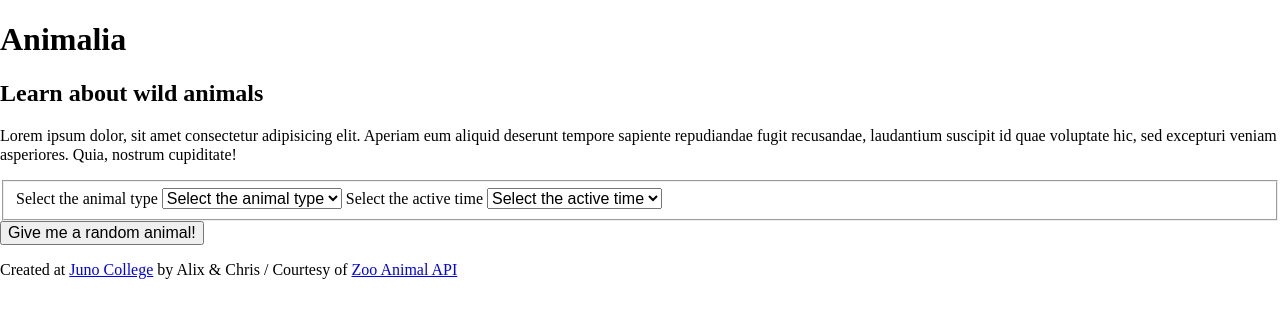
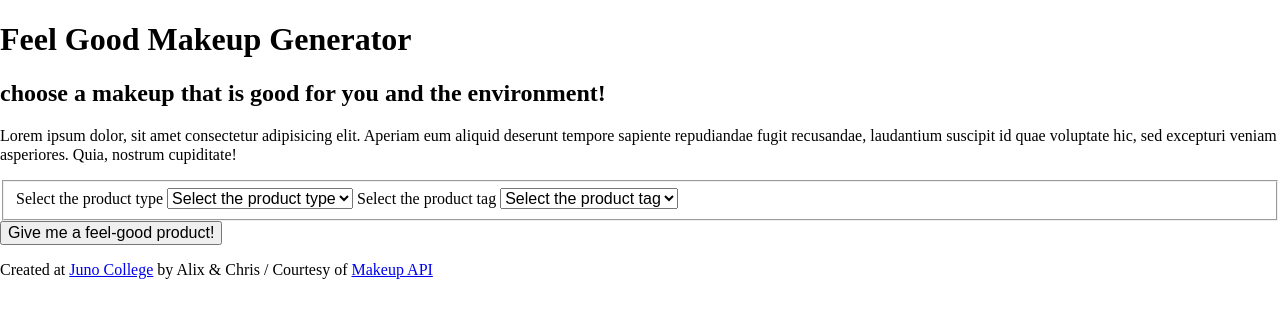
Before and after one commit to cohort42-project2-alix-chris/feel-good-makeup-generator, a plain HTML site: page index.html in a window 1280 px wide. Drawn offline with Linux system fonts and the light colour scheme; no server answers.

Commit message:
new content in HTML using new API

```diff
--- a/index.html
+++ b/index.html
@@ -4,14 +4,14 @@
     <meta charset="UTF-8">
     <meta http-equiv="X-UA-Compatible" content="IE=edge">
     <meta name="viewport" content="width=device-width, initial-scale=1.0">
-    <title>Make Up</title>
+    <title>Feel Good Makeup Generator</title>
     <link rel="stylesheet" href="./styles/style.css">
 </head>
 <body>
 
     <header>
-        <h1>Animalia</h1>
-        <h2>Learn about wild animals</h2>
+        <h1>Feel Good Makeup Generator</h1>
+        <h2>choose a makeup that is good for you and the environment!</h2>
     </header>
 
     <main>
@@ -26,27 +26,33 @@
 
                 <fieldset>
 
-                    <label for="animal-type">Select the animal type</label>
-                    <select name="animal-type" id="animal-type">
-                        <option value="" disabled selected>Select the animal type</option>
-                        <option value="amphibian">Amphibian</option>
-                        <option value="bird">Bird</option>
-                        <option value="fish">Fish</option>
-                        <option value="mammal">Mammal</option>
-                        <option value="marsupial">Marsupial</option>
-                        <option value="reptile">Reptile</option>
+                    <label for="product-type">Select the product type</label>
+                    <select name="product-type" id="product-type">
+                        <option value="" disabled selected>Select the product type</option>
+                        <option value="blush">Blush</option>
+                        <option value="bronzer">Bronzer</option>
+                        <option value="eyebrow">Eyebrow</option>
+                        <option value="eyeliner">Eyeliner</option>
+                        <option value="eyeshadow">Eyeshadow</option>
+                        <option value="foundation">Foundation</option>
+                        <option value="lipliner">Lipliner</option>
+                        <option value="lipstick">Lipstick</option>
+                        <option value="mascara">Mascara</option>
+                        <option value="nailpolish">Nailpolish</option>
                     </select>
 
-                    <label for="active-time">Select the active time</label>
-                    <select name="active-time" id="active-time">
-                        <option value="" disabled selected>Select the active time</option>
-                        <option value="diurnal">Diurnal</option>
-                        <option value="nocturnal">Nocturnal</option>
+                    <label for="product-tag">Select the product tag</label>
+                    <select name="product-tag" id="product-tag">
+                        <option value="" disabled selected>Select the product tag</option>
+                        <option value="organic">Organic</option>
+                        <option value="cruelty-free">Cruelty free</option>
+                        <option value="vegan">Vegan</option>
+                        <option value="hypoallergenic">Hypoallergenic</option>
                     </select>
 
                 </fieldset>
 
-                <button type="submit">Give me a random animal!</button>
+                <button type="submit">Give me a feel-good product!</button>
 
             </form>
         </section>
@@ -80,7 +86,7 @@
     </main>
 
     <footer>
-        <p>Created at <a href="https://junocollege.com/" target="_blank">Juno College</a> by Alix & Chris / Courtesy of <a href="http://zoo-animal-api.herokuapp.com/" target="_blank">Zoo Animal API</a></p>
+        <p>Created at <a href="https://junocollege.com/" target="_blank">Juno College</a> by Alix & Chris / Courtesy of <a href="https://makeup-api.herokuapp.com/" target="_blank">Makeup API</a></p>
     </footer>
 
     <script src="./script.js"></script>
--- a/script.js
+++ b/script.js
@@ -8,7 +8,7 @@ animaliaApp.init = () => {
 }
 
 // Make an API call to zooaminal api
-animaliaApp.url = "http://makeup-api.herokuapp.com/api/v1/products.json?brand=covergirl"
+animaliaApp.url = "http://makeup-api.herokuapp.com/api/v1/products.json"
 
 fetch(animaliaApp.url)
         .then(response => {
```
